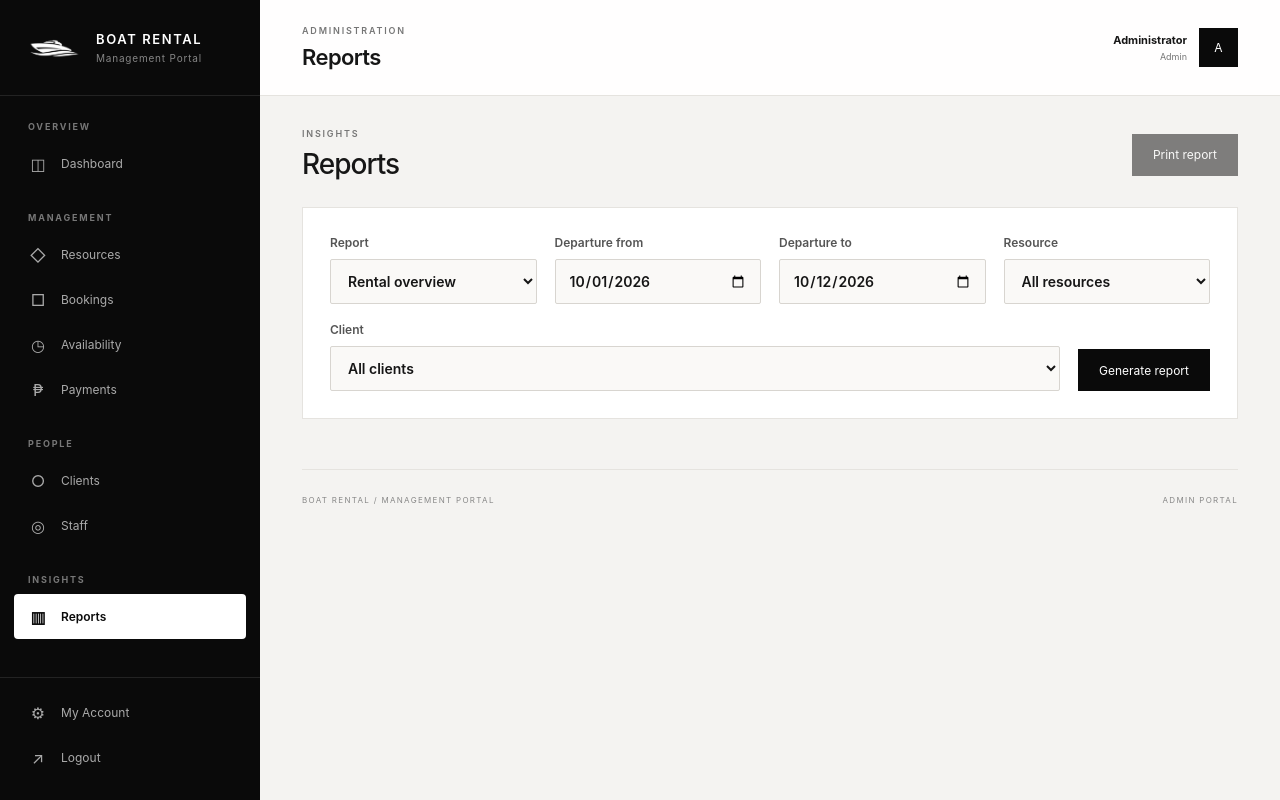
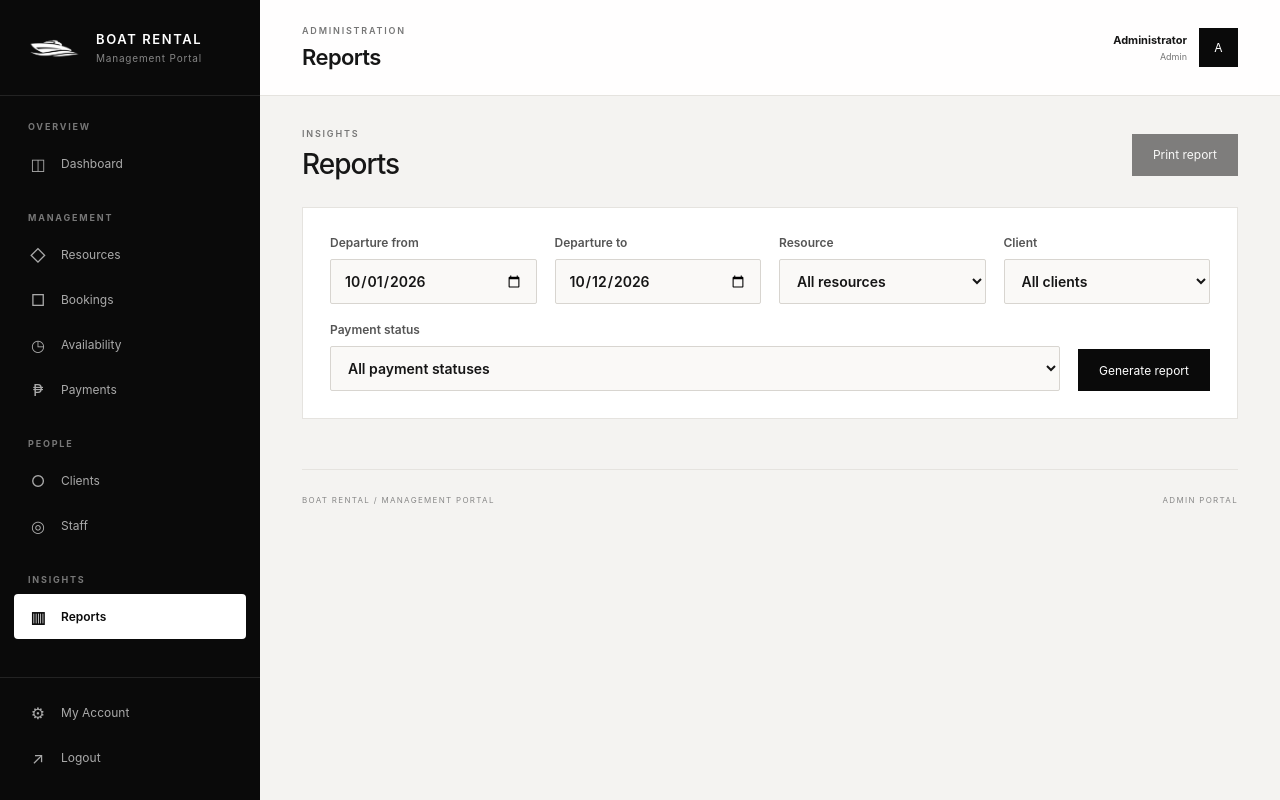
Before and after one commit to SwayZ-ops/Boat-Rental-Site, a PHP site: page /main.php in a window 1280 px wide, after a click that opens the changed part. Run offline with PHP 8.4, Linux system fonts and the light colour scheme.

Commit message:
Combine reports and add payment status filter

```diff
--- a/main.js
+++ b/main.js
@@ -290,10 +290,6 @@ if (reportForm) {
     document.getElementById('report-from').value = dateValue(new Date(today.getFullYear(), today.getMonth(), 1));
     document.getElementById('report-to').value = dateValue(today);
 
-    document.getElementById('report-type').addEventListener('change', function () {
-        document.getElementById('report-payment-filter').hidden = this.value !== 'payments';
-    });
-
     reportForm.addEventListener('input', function () {
         const heading = document.getElementById('report-period');
         delete heading.dataset.from;
@@ -325,9 +321,8 @@ if (reportForm) {
             heading.dataset.client = client.value;
             heading.dataset.resourceLabel = resource.selectedOptions[0].textContent;
             heading.dataset.clientLabel = client.selectedOptions[0].textContent;
-            heading.dataset.reportType = document.getElementById('report-type').value;
             const paymentStatus = document.getElementById('report-payment-status');
-            heading.dataset.paymentStatus = heading.dataset.reportType === 'payments' ? paymentStatus.value : 'all';
+            heading.dataset.paymentStatus = paymentStatus.value;
             heading.dataset.paymentLabel = paymentStatus.selectedOptions[0].textContent;
             renderPortal();
         }
@@ -1075,8 +1070,7 @@ function renderReport(records) {
     const to = heading.dataset.to;
     const resourceId = heading.dataset.resource || '';
     const clientId = heading.dataset.client || '';
-    const paymentsReport = heading.dataset.reportType === 'payments';
-    const paymentFilter = paymentsReport ? heading.dataset.paymentStatus || 'all' : 'all';
+    const paymentFilter = heading.dataset.paymentStatus || 'all';
 
     if (!from || !to) {
         return;
@@ -1112,18 +1106,17 @@ function renderReport(records) {
         addCell(row, 'BK-' + booking.id.slice(0, 8).toUpperCase(), booking.client);
         addCell(row, booking.resourceName, booking.staffName || '—');
         addCell(row, dateTime(booking.start), 'to ' + dateTime(booking.end));
-        addStatus(row, paymentsReport ? bookingPaymentStatus(records, booking) : booking.status);
+        addStatus(row, bookingPaymentStatus(records, booking));
         addCell(row, money(Number(booking.total)));
         addCell(row, money(paid / 100));
         addCell(row, money(balance / 100));
-        if (paymentsReport) {
-            const methods = records.payments.filter(function (payment) {
-                return payment.bookingId === booking.id;
-            }).map(function (payment) { return payment.method; });
-            addCell(row, Array.from(new Set(methods)).join(', ') || '—');
-        } else {
-            addCell(row, booking.cancelledBy || '—', booking.cancelledAt ? dateTime(booking.cancelledAt) : '');
-        }
+        const methods = records.payments.filter(function (payment) {
+            return payment.bookingId === booking.id;
+        }).map(function (payment) { return payment.method; });
+        const cancellation = booking.cancelledBy
+            ? 'Cancelled by ' + booking.cancelledBy + (booking.cancelledAt ? ' · ' + dateTime(booking.cancelledAt) : '')
+            : '';
+        addCell(row, Array.from(new Set(methods)).join(', ') || '—', cancellation);
         body.appendChild(row);
     });
 
@@ -1132,13 +1125,11 @@ function renderReport(records) {
     document.getElementById('report-booked-value').textContent = money(bookedValue / 100);
     document.getElementById('report-payments').textContent = money(received / 100);
     document.getElementById('report-outstanding').textContent = money(outstanding / 100);
-    document.getElementById('report-table-title').textContent = paymentsReport ? 'Payment Summary' : 'Rental Overview';
-    document.getElementById('report-status-heading').textContent = paymentsReport ? 'Payment status' : 'Status';
-    document.getElementById('report-detail-heading').textContent = paymentsReport ? 'Payment methods' : 'Cancelled by';
-    heading.textContent = (paymentsReport ? 'Payments for rentals departing ' : 'Rentals departing ') + displayDate(from) + ' – ' + displayDate(to)
+    document.getElementById('report-table-title').textContent = 'Bookings and Payments';
+    heading.textContent = 'Bookings departing ' + displayDate(from) + ' – ' + displayDate(to)
         + ' · Resource: ' + (heading.dataset.resourceLabel || 'All resources')
         + ' · Client: ' + (heading.dataset.clientLabel || 'All clients')
-        + (paymentsReport ? ' · Payment status: ' + heading.dataset.paymentLabel : '');
+        + ' · Payment status: ' + (heading.dataset.paymentLabel || 'All payment statuses');
     document.getElementById('report-results').hidden = false;
     document.getElementById('print-button').disabled = false;
 }
--- a/main.php
+++ b/main.php
@@ -485,22 +485,15 @@
 
                         <div class="panel report-controls">
                             <form id="report-form" class="date-toolbar">
-                                <label>
-                                    Report
-                                    <select id="report-type">
-                                        <option value="rentals">Rental overview</option>
-                                        <option value="payments">Payments</option>
-                                    </select>
-                                </label>
                                 <label>Departure from<input id="report-from" type="date" required></label>
                                 <label>Departure to<input id="report-to" type="date" required></label>
                                 <label>Resource<select id="report-resource"><option value="">All resources</option></select></label>
                                 <label>Client<select id="report-client"><option value="">All clients</option></select></label>
-                                <label id="report-payment-filter" hidden>
+                                <label>
                                     Payment status
                                     <select id="report-payment-status">
-                                        <option value="all">All payments</option>
-                                        <option value="Paid">Fully paid</option>
+                                        <option value="all">All payment statuses</option>
+                                        <option value="Paid">Paid</option>
                                         <option value="Partial">Partially paid</option>
                                         <option value="Unpaid">Unpaid</option>
                                         <option value="Cancelled">Cancelled bookings</option>
@@ -536,7 +529,7 @@
                             </div>
 
                             <div class="panel">
-                                <h3 id="report-table-title">Rental Overview</h3>
+                                <h3 id="report-table-title">Bookings and Payments</h3>
                                 <div class="table-container">
                                     <table>
                                         <thead>
@@ -544,11 +537,11 @@
                                                 <th>Booking / Client</th>
                                                 <th>Boat / Staff</th>
                                                 <th>Rental dates</th>
-                                                <th id="report-status-heading">Status</th>
+                                                <th>Payment status</th>
                                                 <th>Rental total</th>
                                                 <th>Total paid</th>
                                                 <th>To be paid</th>
-                                                <th id="report-detail-heading">Cancelled by</th>
+                                                <th>Payment methods / cancellation</th>
                                             </tr>
                                         </thead>
                                         <tbody id="report-bookings"></tbody>
```
